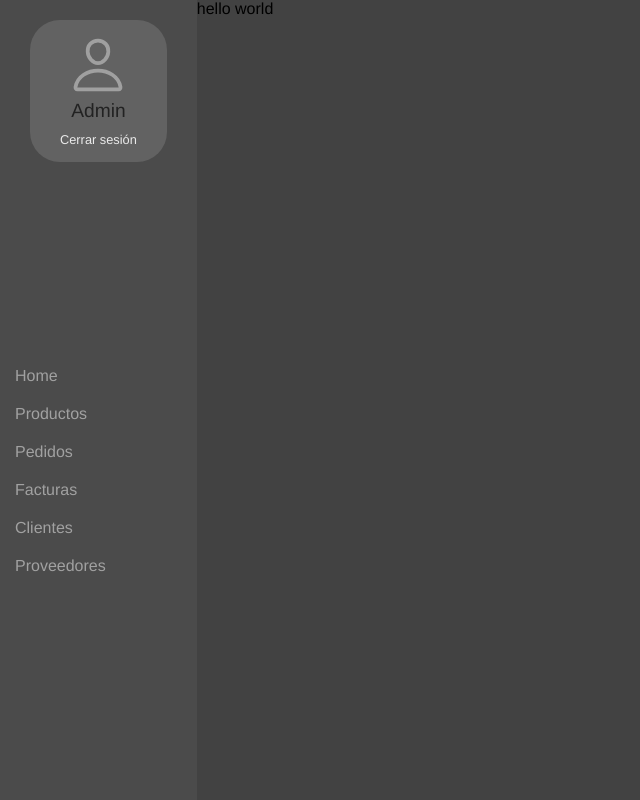
After one commit to FrancTG/inv-stock-php, a PHP site: page /includes/home.php in a window 1280 px wide. The commit adds this page. Shown: the whole page, without its empty margins (0-640 px from the left). Run offline with PHP 8.4, Linux system fonts and the light colour scheme; the visitor is signed in with stand-in values (Sample User, id 1).

Commit message:
Login funcionando y nuevo home

```diff
--- a/assets/css/styles.css
+++ b/assets/css/styles.css
@@ -0,0 +1,78 @@
+* {
+    box-sizing: border-box;
+}
+
+body {
+    font-family:'Franklin Gothic Medium', 'Arial Narrow', Arial, sans-serif;
+    margin: 0;
+    background-color: rgb(66, 66, 66);
+    width: 100vw;
+    height: 100vh;
+    display: flex;
+}
+
+main {
+    display: flex;
+}
+
+/* ASIDE */
+
+aside {
+    background-color: #4b4b4b;
+    height: 100%;
+    display: flex;
+    flex-direction: column;
+    justify-content: space-between;
+    padding: 20px 0;
+}
+
+aside > nav > ul {
+    list-style: none;
+    padding: 0;
+    margin: 0;
+}
+
+aside > nav > ul > li > a {
+    display: block;
+    padding: 10px 15px;
+    color: #a1a1a1;
+    text-decoration: none;
+
+    &:hover {
+        background-color: #686868;
+        color: #cecece;
+    }
+}
+
+aside > .logged-account {
+    background-color: #626262;
+    border-radius: 30px;
+    margin: 0 30px;
+    padding: 10px 20px;
+    display: flex;
+    flex-direction: column;
+    justify-content: center;
+    align-items: center;
+    gap: 5px;
+}
+
+aside > .logged-account > svg {
+    color: #a0a0a0;
+}
+
+aside > .logged-account > .user-name {
+    color: #222222;
+    font-size: 1.2em;
+}
+
+aside > .logged-account > .logout {
+    text-decoration: none;
+    padding: 5px 10px;
+    color: #eaeaea;
+    font-size: 0.8em;
+    border-radius: 10px;
+
+    &:hover {
+        text-decoration: underline;
+    }
+}
--- /dev/null
+++ b/includes/home.php
@@ -0,0 +1,18 @@
+<!DOCTYPE html>
+<html lang="en">
+<head>
+    <meta charset="UTF-8">
+    <meta name="viewport" content="width=device-width, initial-scale=1.0">
+    <title>Home</title>
+    <link rel="stylesheet" href="../assets/css/styles.css">
+    <?php require "./security.php"; ?>
+</head>
+<body>
+    <main>
+        <?php require "./partials/aside.php"; ?>
+        <section>
+            hello world
+        </section>
+    </main>
+</body>
+</html>
--- a/includes/partials/aside.php
+++ b/includes/partials/aside.php
@@ -1,8 +1,9 @@
 <aside>
     <div class="logged-account">
-        <img src="" alt="user-img">
-        <div class="user-name"></div>
-        <a href="">Cerrar sesión</a>
+        <img width="80" src="" alt="">
+        <svg width="60" xmlns="http://www.w3.org/2000/svg" class="ionicon" viewBox="0 0 512 512"><path d="M344 144c-3.92 52.87-44 96-88 96s-84.15-43.12-88-96c-4-55 35-96 88-96s92 42 88 96z" fill="none" stroke="currentColor" stroke-linecap="round" stroke-linejoin="round" stroke-width="32"/><path d="M256 304c-87 0-175.3 48-191.64 138.6C62.39 453.52 68.57 464 80 464h352c11.44 0 17.62-10.48 15.65-21.4C431.3 352 343 304 256 304z" fill="none" stroke="currentColor" stroke-miterlimit="10" stroke-width="32"/></svg>
+        <div class="user-name">Admin</div>
+        <a class="logout" href="./logout.php">Cerrar sesión</a>
     </div>
     <nav>
         <ul>
@@ -14,4 +15,5 @@
             <li><a href="">Proveedores</a></li>
         </ul>
     </nav>
+    <div></div>
 </aside>
--- a/includes/security.php
+++ b/includes/security.php
@@ -0,0 +1,8 @@
+<?php
+    session_start();
+
+    if (!isset($_SESSION["username"])) {
+        header("Location: login.php");
+        exit();
+    }
+?>
```
Also changed, not shown: assets/css/login.css (+5 -2 lines), assets/setup-db.txt (added, +11 -0 lines), includes/insert_new_user.php (added, +10 -0 lines), includes/login-session.php (+24 -0 lines), includes/login.php (added, +39 -0 lines), includes/logout.php (added, +10 -0 lines), index.php (+8 -3 lines), assets/config.ini (added).
